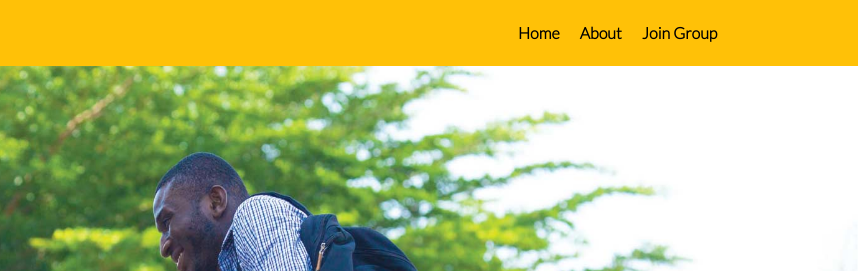
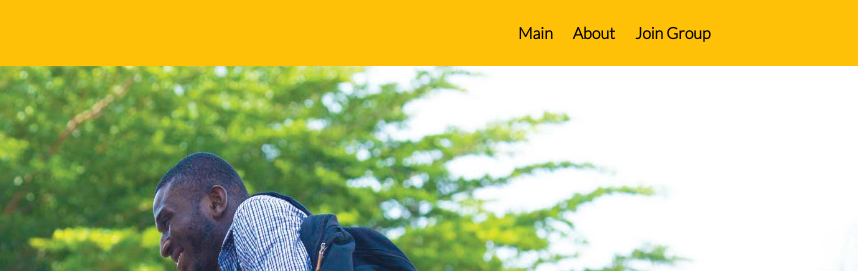
Before and after one commit to theboybrey/theboybreyy.github.io, a plain HTML site: page index.html in a window 1280 px wide. Shown: the top 271 px of the page, 422-1280 px from the left. Drawn offline with Linux system fonts and the light colour scheme.

Commit message:
Update index.html

```diff
--- a/index.html
+++ b/index.html
@@ -25,7 +25,7 @@
         </div>
        <nav>
            <ul>
-               <li><a href="#" class="home">Home</a></li>
+               <li><a href="#" class="home">Main</a></li>
                <li><a href="https://dcs.ug.edu.gh/undergraduate" target="_blank">About</a></li>
                <li><a href="https://t.me/+ebl9ys_1G5ZhNjA0" target="_blank">Join Group</a>
                 </li>
```
